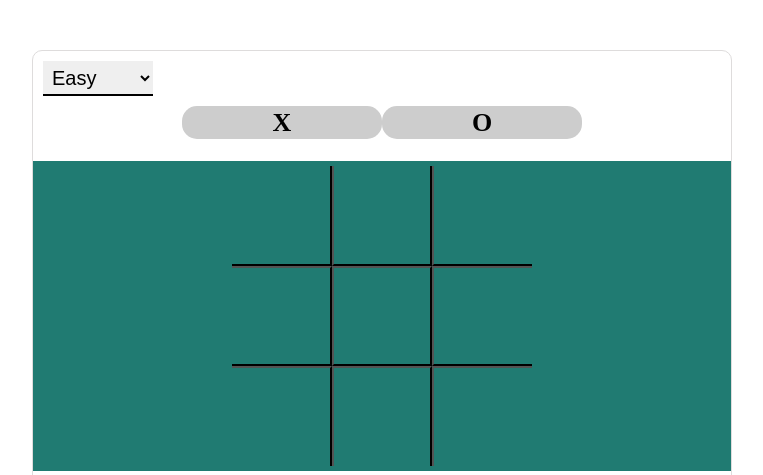
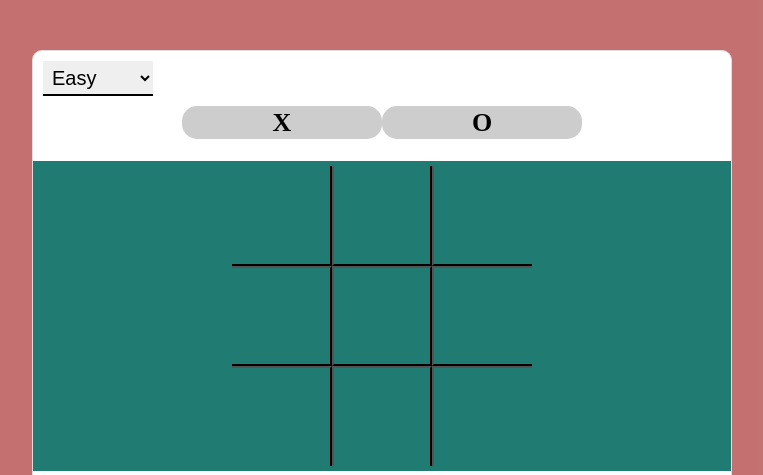
Before and after one commit to Abd-enour/Tic-Tac-Toe, a plain HTML site: page index.html in a window 1280 px wide. Shown: the part 114-589 px from the top of the page, without its empty margins (258-1021 px from the left). Drawn offline with Linux system fonts and the light colour scheme.

Commit message:
changed backgroundColor of 'main' and 'container'

```diff
--- a/style.css
+++ b/style.css
@@ -11,12 +11,14 @@ main{
     justify-content: center;
     align-items: center;
     height: 100dvh;
+    background-color:#a21e1ea1;
 }
 .container{
     border: 1px solid #dedcdc;
     border-radius: 10px;
     width: 700px;
     min-width: 400px;
+    background-color:white;
 }
 #level-option{
     border: none;
```
